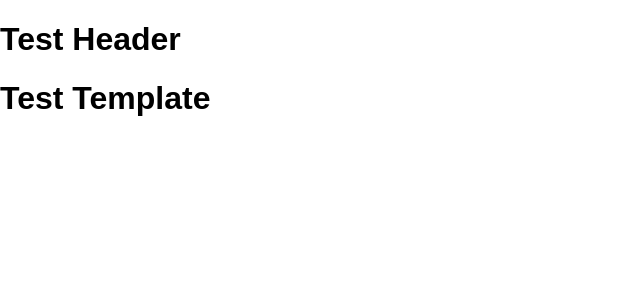
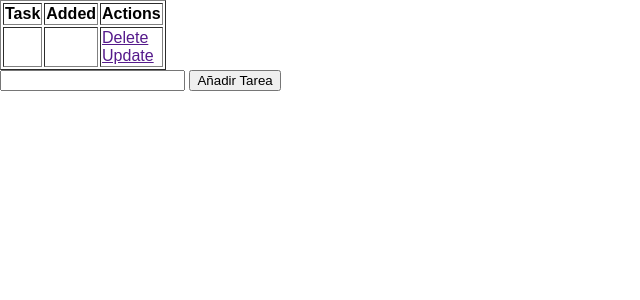
Before and after one commit to julianbjornsson/flaskblog, a Flask app: page / in a window 1280 px wide. Shown: the top 300 px of the page, without its empty margins (0-640 px from the left). Run offline with Flask 2, Linux system fonts and the light colour scheme.

Commit message:
formateo de html

```diff
--- a/app.py
+++ b/app.py
@@ -8,12 +8,12 @@ app.config['SQLALCHEMY_DATABASE_URI'] = 'sqlite:///test.db'
 db = SQLAlchemy(app)
 
 class lista(db.Model):
-    Id = db.Column(db.Integer, primary_key=True)
+    id = db.Column(db.Integer, primary_key=True)
     content = db.Column(db.String(200), nullable=False)
     date_created = db.Column(db.DateTime, default=datetime.utcnow)
 
     def __repr__(self):
-        return '<Task %r>' % self.Id
+        return '<Task %r>' % self.id
 
 @app.route('/')
 def index():
--- a/static/css/main.css
+++ b/static/css/main.css
@@ -2,3 +2,7 @@ body {
     margin: 0;
     font-family: sans-serif;
 }
+
+table.mytable{
+    border: 1px solid #000000;
+ }
--- a/templates/base.html
+++ b/templates/base.html
@@ -4,7 +4,6 @@
     <meta charset="UTF-8">
     <meta name="viewport" content="width=device-width, initial-scale=1.0">
     <link rel="stylesheet" href="{{ url_for('static', filename='css/main.css') }}">
-    <title>Test Website</title>
     {% block head %} {% endblock %}
 </head>
 <body>
--- a/templates/index.html
+++ b/templates/index.html
@@ -1,12 +1,52 @@
 {% extends 'base.html' %}
 
-##### HEAD #######
 {% block head %}
-<h1>Test Header</h1>
+<title> TASK MASTER </title>
 {% endblock %}
 
+{% block body %}
+<!--
+<div class="content">
+    <h1>Task Master</h1>
 
-#### BODY ####
-{% block body %}
-<h1> Test Template </h1>
+    <table>
+        <tr>
+            <th> Tarea </th>
+            <th> Añadido</th>
+            <th> Acciones</th>
+        </tr>
+        <tr>
+            <td></td>
+            <td></td>
+            <td>
+                <a href=""> Borrar</a>
+                <a href=""> Modificar</a>
+            </td>
+        </tr>
+    </table>
+</div>
+-->
+<div class="content">
+    <table border="1">
+        <tr>
+            <th>Task</th>
+            <th>Added</th>
+            <th>Actions</th>
+        </tr>
+        <tr>
+            <td></td>
+            <td></td>
+            <td>
+                <a href="">Delete</a>
+                <br>
+                <a href="">Update</a>
+            </td>
+        </tr>
+    </table>
+
+    <form action="/" method="POST">
+        <input type="text" name="content" id="content">
+        <input type="submit" value="Añadir Tarea">
+    </form>
+</div>
 {% endblock %}
```
Also changed, not shown: update_FormattingHTMLFiles.txt (added, +47 -0 lines).
